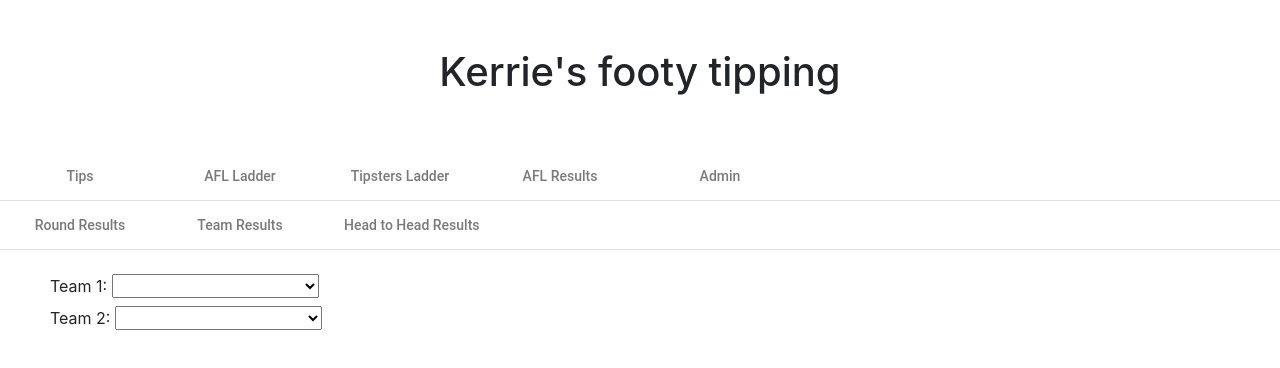
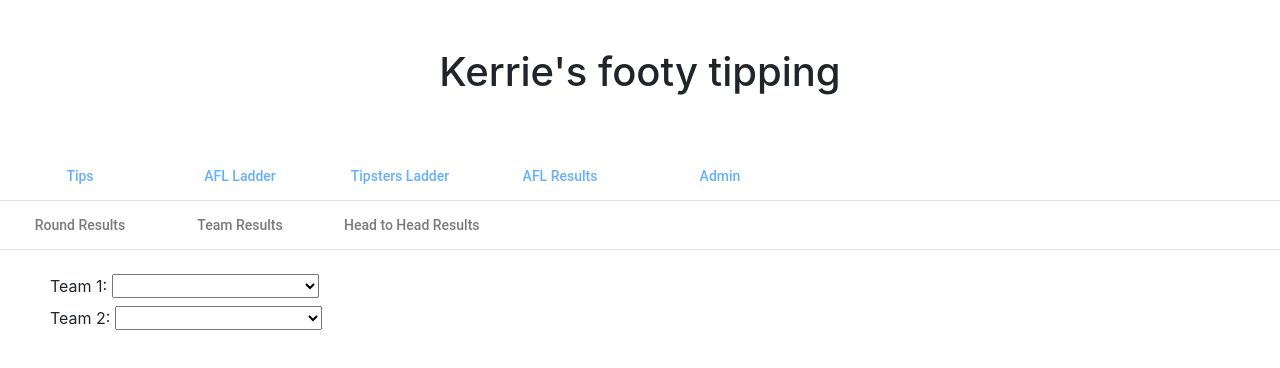
Before and after one commit to MattMan778/footytips, an Angular app: page /aflResults/head in a window 1280 px wide. Shown: the top 368 px of the page. Built offline with nearby package versions, Linux system fonts and the light colour scheme.

Commit message:
Include bootstrap

```diff
--- a/package.json
+++ b/package.json
@@ -22,8 +22,9 @@
     "@angular/platform-browser": "~7.0.0",
     "@angular/platform-browser-dynamic": "~7.0.0",
     "@angular/router": "~7.0.0",
-    "bootstrap": "^4.1.3",
+    "bootstrap": "^4.2.1",
     "core-js": "^2.5.4",
+    "font-awesome": "^4.7.0",
     "rxjs": "~6.3.3",
     "rxjs-compat": "^6.3.3",
     "zone.js": "~0.8.26"
--- a/src/app/app.component.css
+++ b/src/app/app.component.css
@@ -1,3 +1,6 @@
+@import "~bootstrap/dist/css/bootstrap.css";
+@import "~font-awesome/css/font-awesome.css";
+
 /*
 .mat-tab-link-active,
 .mat-tab-label-active {
--- a/src/app/app.component.ts
+++ b/src/app/app.component.ts
@@ -1,5 +1,6 @@
 import { Component } from '@angular/core';
 import { HttpClientModule } from '@angular/common/http';
+import { Title } from '@angular/platform-browser';
 
 @Component({
   selector: 'app-root',
@@ -7,5 +8,14 @@ import { HttpClientModule } from '@angular/common/http';
   styleUrls: ['./app.component.css']
 })
 export class AppComponent {
+
+  public constructor(private titleService: Title) {
+
+  }
+
+  ngOnInit() {
+    this.titleService.setTitle("Kerrie's tipping");
+  }
+
   title = "Kerrie's footy tipping";
 }
--- a/src/app/app.module.ts
+++ b/src/app/app.module.ts
@@ -1,4 +1,4 @@
-import { BrowserModule } from '@angular/platform-browser';
+import { BrowserModule, Title } from '@angular/platform-browser';
 import { NgModule, ClassProvider } from '@angular/core';
 import { FormsModule } from '@angular/forms';
 
@@ -56,7 +56,7 @@ const LOGGING_INTERCEPTOR_PROVIDER: ClassProvider = {
     MatMenuModule,
     MatIconModule
   ],
-  providers: [LOGGING_INTERCEPTOR_PROVIDER],
+  providers: [LOGGING_INTERCEPTOR_PROVIDER, Title],
   bootstrap: [AppComponent]
 })
 export class AppModule { }
--- a/src/app/head-to-head/head-to-head.component.html
+++ b/src/app/head-to-head/head-to-head.component.html
@@ -15,7 +15,7 @@
 
   <div *ngIf="fixtures.length > 0">
       <br>
-      <table>
+      <table class="table table-striped table-responsive table-sm">
           <tr align="center">
             <th>Season</th>
             <th>Round</th>
```
Also changed, not shown: 23 other files (tests, documents, lock files or other folders).
